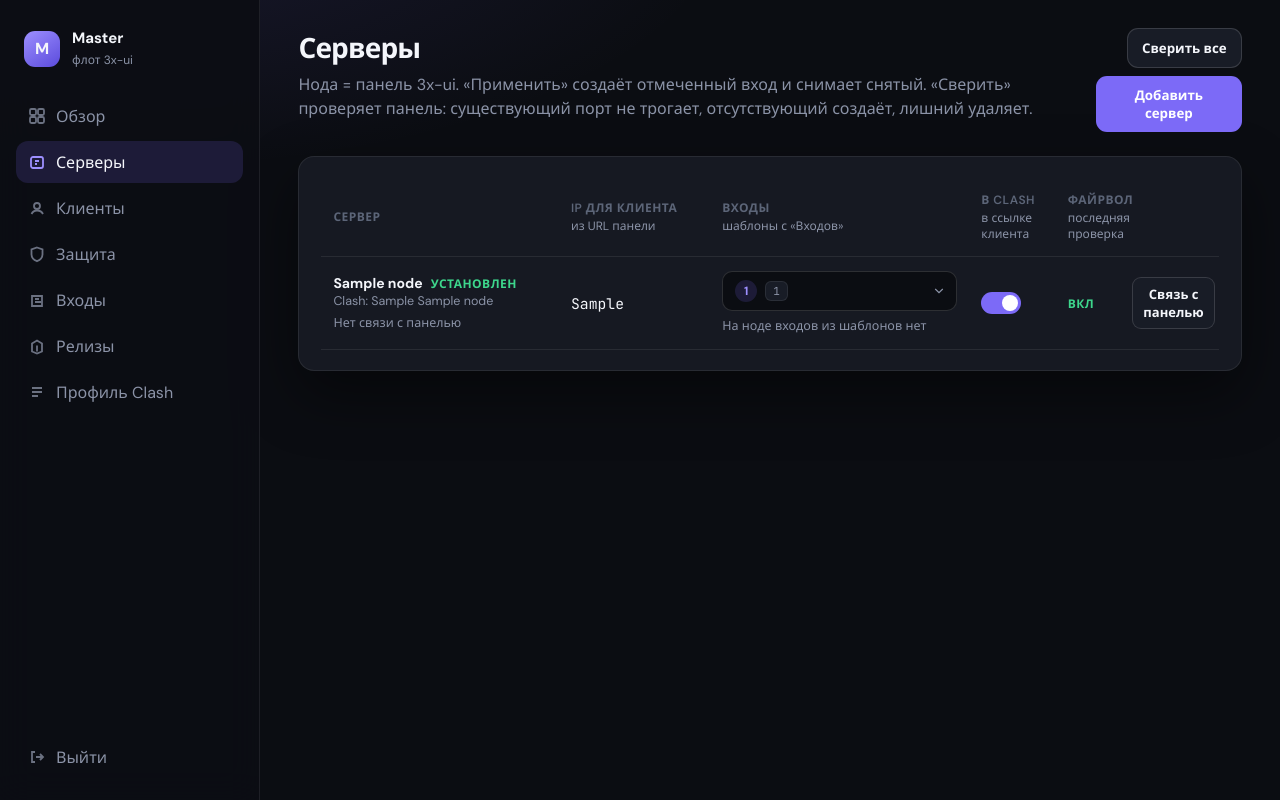
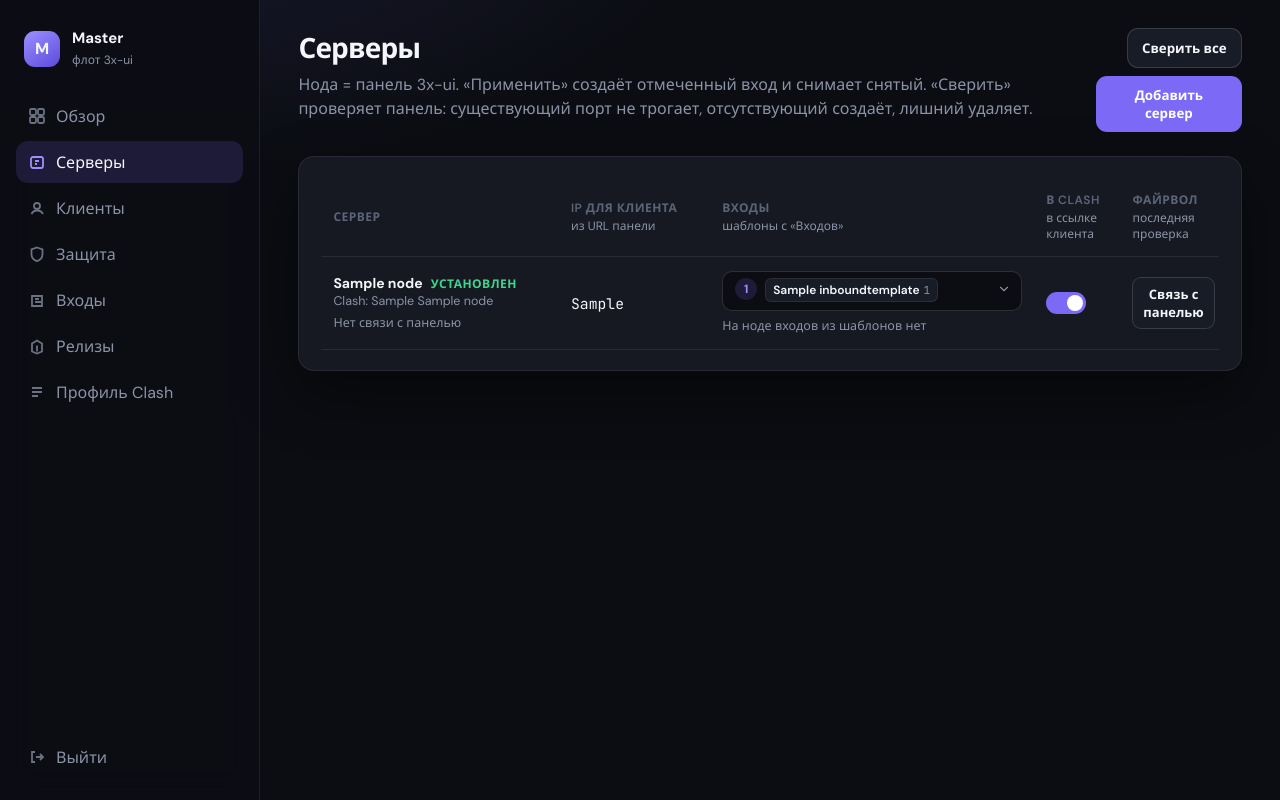
Before and after one commit to Instinct22/converter, a FastAPI app: page /nodes in a window 1280 px wide. Run offline with FastAPI, Linux system fonts and the light colour scheme; the visitor is signed in with stand-in values (Sample User, id 1); tables that the repository leaves empty hold one stand-in row (values such as "Sample post").

Commit message:
Показать у выбранного входа флаги, имя и порт.
Co-authored-by: Cursor <cursoragent@cursor.com>

```diff
--- a/app/static/app.css
+++ b/app/static/app.css
@@ -385,15 +385,16 @@ tr.is-online:hover td { background: transparent; }
 .table-servers { table-layout: fixed; min-width: 1080px; }
 .table-servers col.col-name { width: 22%; }
 .table-servers col.col-host { width: 14%; }
-.table-servers col.col-tpl { width: 24%; }
+.table-servers col.col-tpl { width: 30%; }
+.table-servers td:has(.tpl-dropdown) { vertical-align: top; }
 .table-servers col.col-fw { width: 8%; }
 .table-servers col.col-status { width: 8%; }
-.table-servers col.col-actions { width: 24%; }
+.table-servers col.col-actions { width: 18%; }
 
-.tpl-dropdown { position: relative; max-width: 280px; }
+.tpl-dropdown { position: relative; max-width: none; }
 .tpl-dropdown__trigger {
   width: 100%; min-height: 40px; padding: 6px 10px 6px 12px;
-  display: flex; align-items: center; justify-content: space-between; gap: 8px;
+  display: flex; align-items: flex-start; justify-content: space-between; gap: 8px;
   background: var(--bg); border: 1px solid var(--line-strong); border-radius: var(--radius-sm);
   color: var(--text); cursor: pointer; text-align: left;
   transition: border-color 0.15s, box-shadow 0.15s;
@@ -403,7 +404,7 @@ tr.is-online:hover td { background: transparent; }
   border-color: var(--accent);
   box-shadow: 0 0 0 3px var(--accent-soft);
 }
-.tpl-dropdown__trigger-inner { display: flex; align-items: center; gap: 8px; min-width: 0; flex: 1; }
+.tpl-dropdown__trigger-inner { display: flex; align-items: flex-start; gap: 8px; min-width: 0; flex: 1; }
 .tpl-dropdown__empty { color: var(--muted); font-size: 13px; }
 .tpl-dropdown__count {
   flex: none; min-width: 22px; height: 22px; padding: 0 6px;
@@ -412,10 +413,18 @@ tr.is-online:hover td { background: transparent; }
 }
 .tpl-dropdown__preview { display: flex; flex-wrap: wrap; gap: 4px; min-width: 0; }
 .tpl-pill {
-  font-family: var(--mono); font-size: 11px; padding: 2px 7px; border-radius: 6px;
+  display: inline-flex; align-items: center; gap: 4px; max-width: 100%;
+  font-size: 11px; padding: 3px 7px; border-radius: 6px;
   background: var(--bg-hover); border: 1px solid var(--line); color: var(--muted);
 }
-.tpl-dropdown__chev { flex: none; color: var(--muted); transition: transform 0.15s; }
+.tpl-pill__flags { display: inline-flex; gap: 2px; flex: none; }
+.tpl-pill__flags .flag-img { width: 16px; height: 11px; }
+.tpl-pill__name {
+  color: var(--text); font-weight: 600; font-size: 12px;
+  max-width: 148px; overflow: hidden; text-overflow: ellipsis; white-space: nowrap;
+}
+.tpl-pill__port { font-family: var(--mono); flex: none; }
+.tpl-dropdown__chev { flex: none; margin-top: 4px; color: var(--muted); transition: transform 0.15s; }
 .tpl-dropdown.open .tpl-dropdown__chev { transform: rotate(180deg); color: var(--accent-2); }
 
 .tpl-dropdown__panel {
--- a/app/templates/base.html
+++ b/app/templates/base.html
@@ -7,7 +7,7 @@
   <link rel="preconnect" href="https://fonts.googleapis.com">
   <link rel="preconnect" href="https://fonts.gstatic.com" crossorigin>
   <link href="https://fonts.googleapis.com/css2?family=DM+Sans:ital,opsz,wght@0,9..40,400;0,9..40,600;0,9..40,700;1,9..40,400&family=JetBrains+Mono:wght@400;500&display=swap" rel="stylesheet">
-  <link rel="stylesheet" href="/static/app.css?v=36">
+  <link rel="stylesheet" href="/static/app.css?v=37">
 </head>
 <body>
 <div class="layout">
--- a/app/templates/nodes.html
+++ b/app/templates/nodes.html
@@ -61,7 +61,18 @@
                 <span class="tpl-dropdown__count">{{ picked|length }}</span>
                 <span class="tpl-dropdown__preview">
                   {% for t in inbound_templates if t.enabled and t.id in picked %}
-                  <span class="tpl-pill">{{ t.port }}</span>
+                  <span class="tpl-pill">
+                    {% set badges = t.flag_badges() %}
+                    {% if badges %}
+                    <span class="tpl-pill__flags">
+                      {% for iso, src, title in badges %}
+                      <img class="flag-img" src="{{ src }}" alt="{{ title }}" title="{{ title }}">
+                      {% endfor %}
+                    </span>
+                    {% endif %}
+                    <span class="tpl-pill__name" title="{{ t.name }}">{{ t.name }}</span>
+                    <span class="tpl-pill__port">{{ t.port }}</span>
+                  </span>
                   {% endfor %}
                 </span>
                 {% else %}
@@ -285,6 +296,9 @@ document.querySelectorAll('[data-enable]').forEach((el) => el.addEventListener('
 function tplDropdownRoot(el) {
   return el.closest('.tpl-dropdown');
 }
+function tplEsc(value) {
+  return String(value).replace(/[&<>"]/g, (ch) => ({ '&': '&amp;', '<': '&lt;', '>': '&gt;', '"': '&quot;' }[ch]));
+}
 function tplSelectedIds(root) {
   return [...root.querySelectorAll('.tpl-option input:checked')].map((i) => Number(i.value));
 }
@@ -299,9 +313,14 @@ function tplRefreshTrigger(root) {
     return;
   }
   const pills = [...root.querySelectorAll('.tpl-option input:checked')].map((input) => {
-    const meta = input.closest('.tpl-option')?.querySelector('.tpl-option__meta')?.textContent || '';
-    const port = (meta.split('·')[0] || '').trim();
-    return '<span class="tpl-pill">' + (port || '—') + '</span>';
+    const option = input.closest('.tpl-option');
+    const name = option?.querySelector('.tpl-option__name')?.textContent?.trim() || '';
+    const port = input.dataset.port || '';
+    const flags = option?.querySelector('.tpl-option__flags')?.innerHTML || '';
+    const flagHtml = flags ? '<span class="tpl-pill__flags">' + flags + '</span>' : '';
+    return '<span class="tpl-pill">' + flagHtml
+      + '<span class="tpl-pill__name" title="' + tplEsc(name) + '">' + tplEsc(name) + '</span>'
+      + '<span class="tpl-pill__port">' + tplEsc(port || '—') + '</span></span>';
   }).join('');
   inner.innerHTML = '<span class="tpl-dropdown__count">' + ids.length + '</span><span class="tpl-dropdown__preview">' + pills + '</span>';
   tplSyncClash(root);
```
